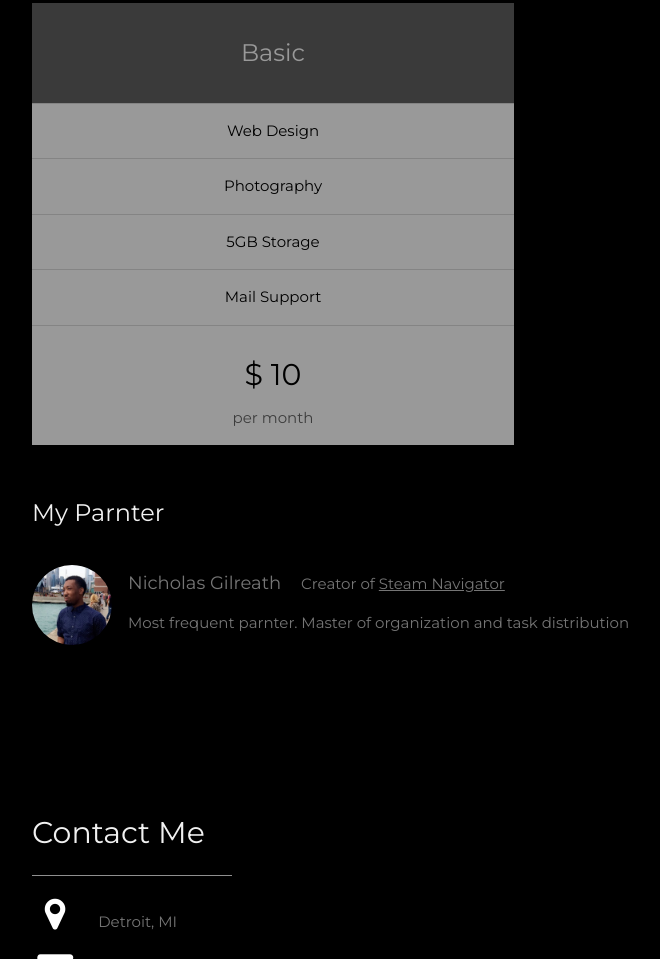
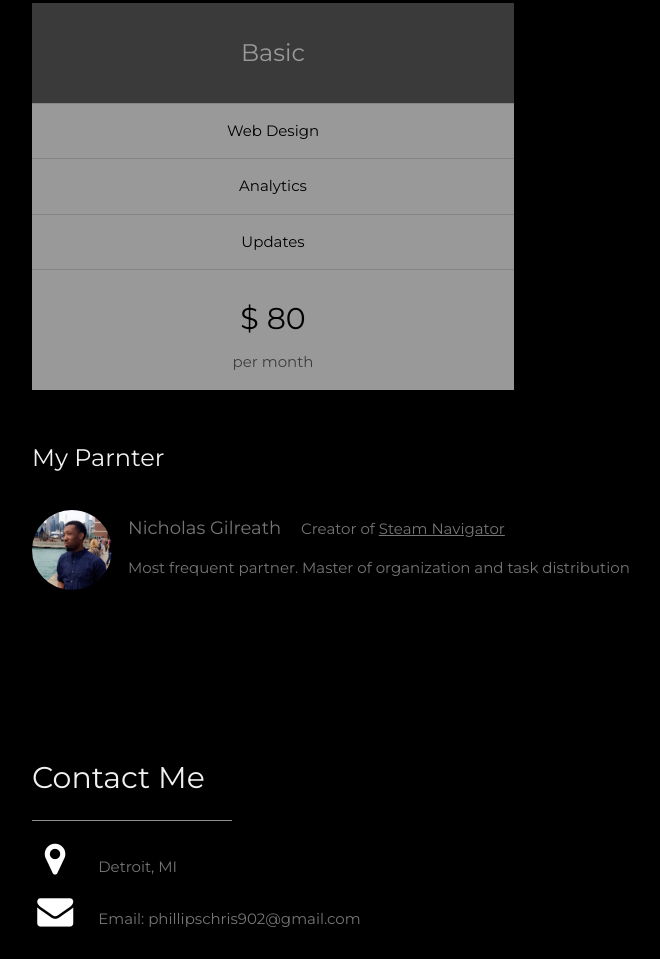
Before and after one commit to phill720/Phill720.github.io, a plain HTML site: page index.html in a window 1280 px wide. Shown: the part 1894-2853 px from the top of the page, without its empty margins (178-838 px from the left). Drawn offline with nearby package versions, Linux system fonts and the light colour scheme.

Commit message:
Index update
Spell check and price change

```diff
--- a/index.html
+++ b/index.html
@@ -144,11 +144,10 @@
                     <ul class="w3-ul w3-white w3-center w3-opacity w3-hover-opacity-off">
                         <li class="w3-dark-grey w3-xlarge w3-padding-32">Basic</li>
                         <li class="w3-padding-16">Web Design</li>
-                        <li class="w3-padding-16">Photography</li>
-                        <li class="w3-padding-16">5GB Storage</li>
-                        <li class="w3-padding-16">Mail Support</li>
+                        <li class="w3-padding-16">Analytics</li>
+                        <li class="w3-padding-16">Updates</li>
                         <li class="w3-padding-16">
-                            <h2>$ 10</h2>
+                            <h2>$ 80</h2>
                             <span class="w3-opacity">per month</span>
                         </li>
                     </ul>
@@ -161,7 +160,7 @@
             <img src="nick.jpg" alt="Avatar" class="w3-left w3-circle w3-margin-right"
                 style="width:80px">
             <p><span class="w3-large w3-margin-right">Nicholas Gilreath</span> Creator of <a href="steamnavigator.com">Steam Navigator</a></p>
-            <p>Most frequent parnter. Master of organization and task distribution</p><br>
+            <p>Most frequent partner. Master of organization and task distribution</p><br>
 
             <!-- End About Section -->
         </div>
```
